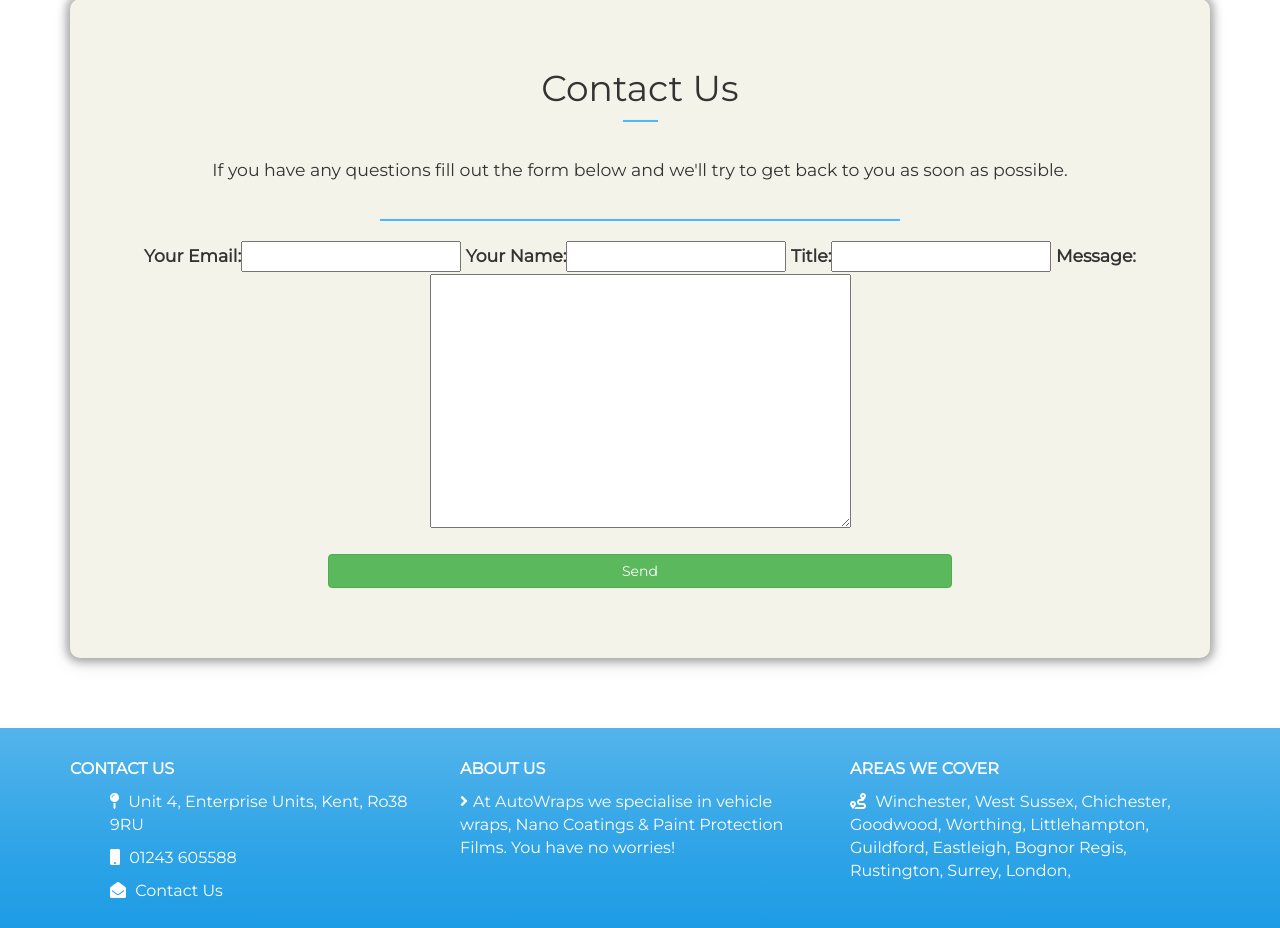
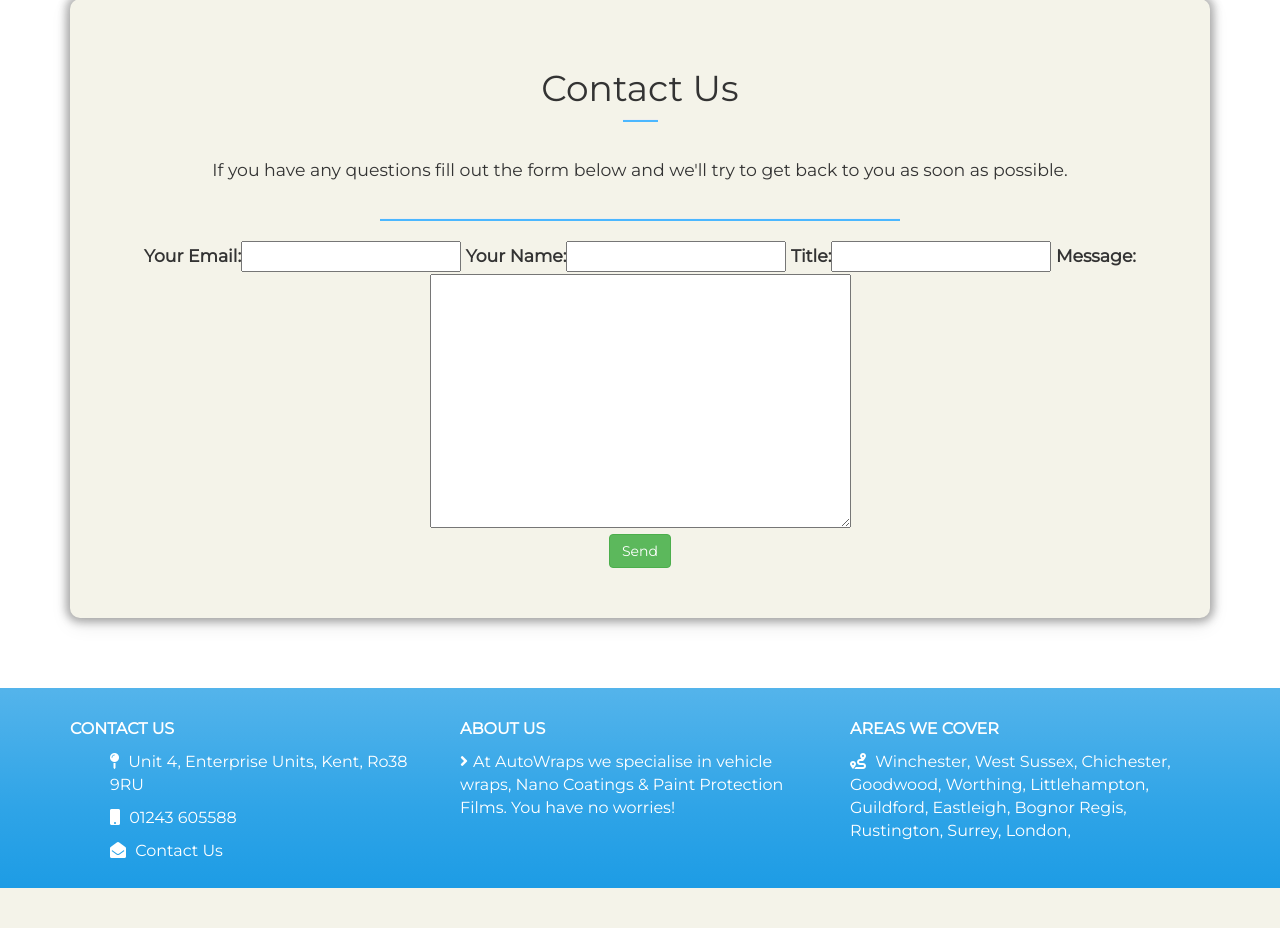
Before and after one commit to 99ron/django_milestone, a Django app: page /contact/message/ in a window 1280 px wide. Shown: the part 121-1049 px from the top of the page. After the commit the page ends 1009 px from the top, so only its background shows below. Run offline with Django 3.2, Linux system fonts and the light colour scheme; some libraries are stand-ins or nearby versions.

Commit message:
login.html: Added additional spacing for easy reading of code. Contact.html: Removed overall text-center class and adjusted button and text to suit, this meant the input box labels are now floating to the left. Same for Profile.html.

```diff
--- a/accounts/templates/login.html
+++ b/accounts/templates/login.html
@@ -9,7 +9,9 @@
 {% block content %}
 
 <div class="container">
+
     <div class="login-form">
+
         <div class="row">
             <p>Please login using the form below:</p>
 
@@ -29,7 +31,9 @@
             <a href="{% url 'password_reset' %}" class="col-xs-12 col-sm-6"><button class="btn btn-warning form-button">Reset Password</button></a>
             <a href="{% url 'register' %}" class="col-xs-12 col-sm-6"><button class="btn btn-primary form-button ">Register</button></a>
         </div>
+
     </div>
+
 </div>
 
 {% endblock %}
--- a/contactus/templates/contact.html
+++ b/contactus/templates/contact.html
@@ -11,10 +11,10 @@
 <div class="container">
 <div class="contact-form">
 
-    <h1> Contact Us </h1>
+    <h1 class="text-center"> Contact Us </h1>
         <hr class="hr-under-heading">
 
-        <p class="text-padding-top-bottom">If you have any questions fill out the form below
+        <p class="text-padding-top-bottom text-center">If you have any questions fill out the form below
         and we'll try to get back to you as soon as possible.</p>
 
         <hr class="hr-break">
@@ -22,7 +22,9 @@
         <form method="POST">
             {% csrf_token %}
             {{ form | as_bootstrap }}
-            <button type="submit" class="btn btn-success form-button">Send</button>
+            <div class="text-center">
+                <button type="submit" class="btn btn-success contact-button">Send</button>
+            </div>
         </form>
     </div>
 </div>
--- a/templates/base.html
+++ b/templates/base.html
@@ -101,7 +101,7 @@
     <script src="https://cdnjs.cloudflare.com/ajax/libs/twitter-bootstrap/3.3.7/js/bootstrap.min.js"></script>
     <script src="https://cdn.jsdelivr.net/npm/bootstrap-select@1.13.9/dist/js/bootstrap-select.min.js"></script>
     <script src="{% static 'js/parallax.min.js' %}" type="text/javascript"></script>
-    <script src="{% static 'js/custom.js' %}" type="text/javascript"></script>
+    <script src="{% static 'js/quotes.js' %}" type="text/javascript"></script>
 
 </body>
 
```
Also changed, not shown: profiles/templates/profile.html (+11 -11 lines).
